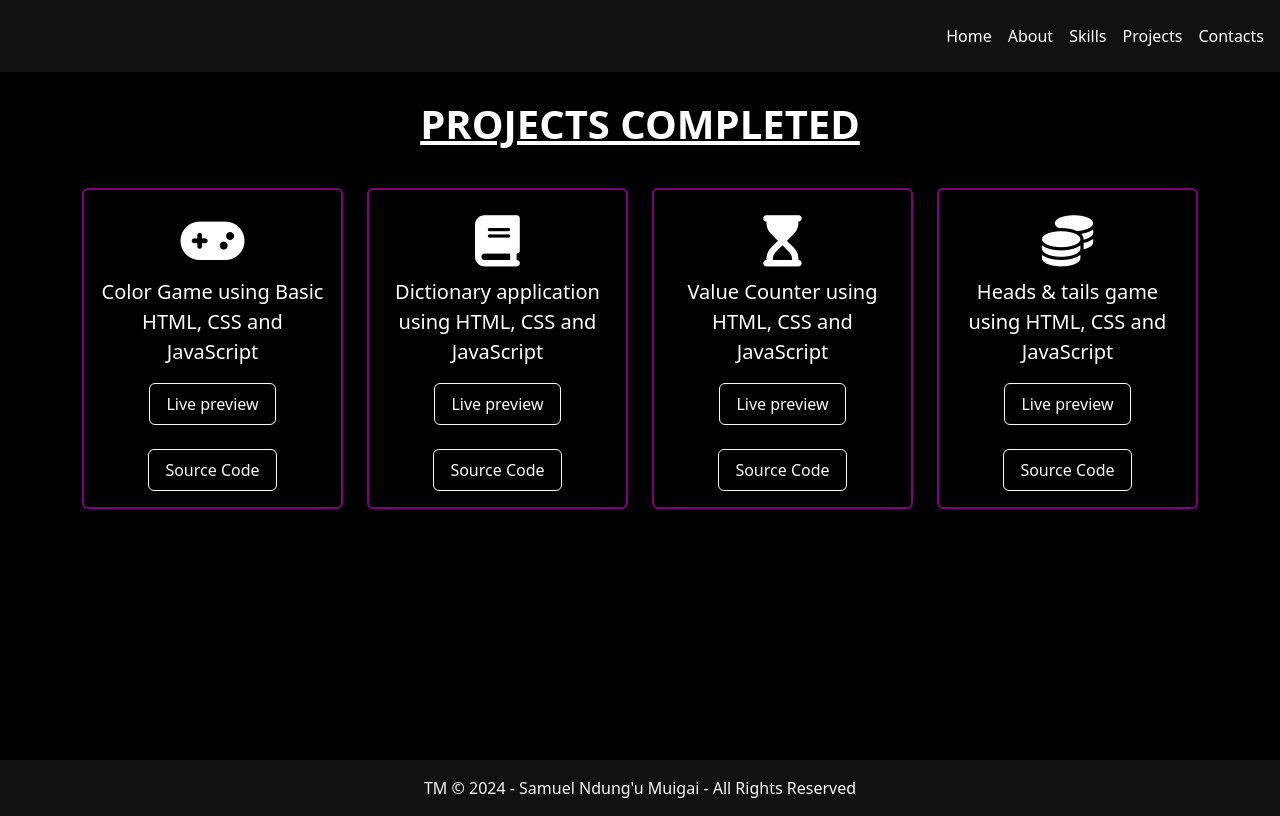
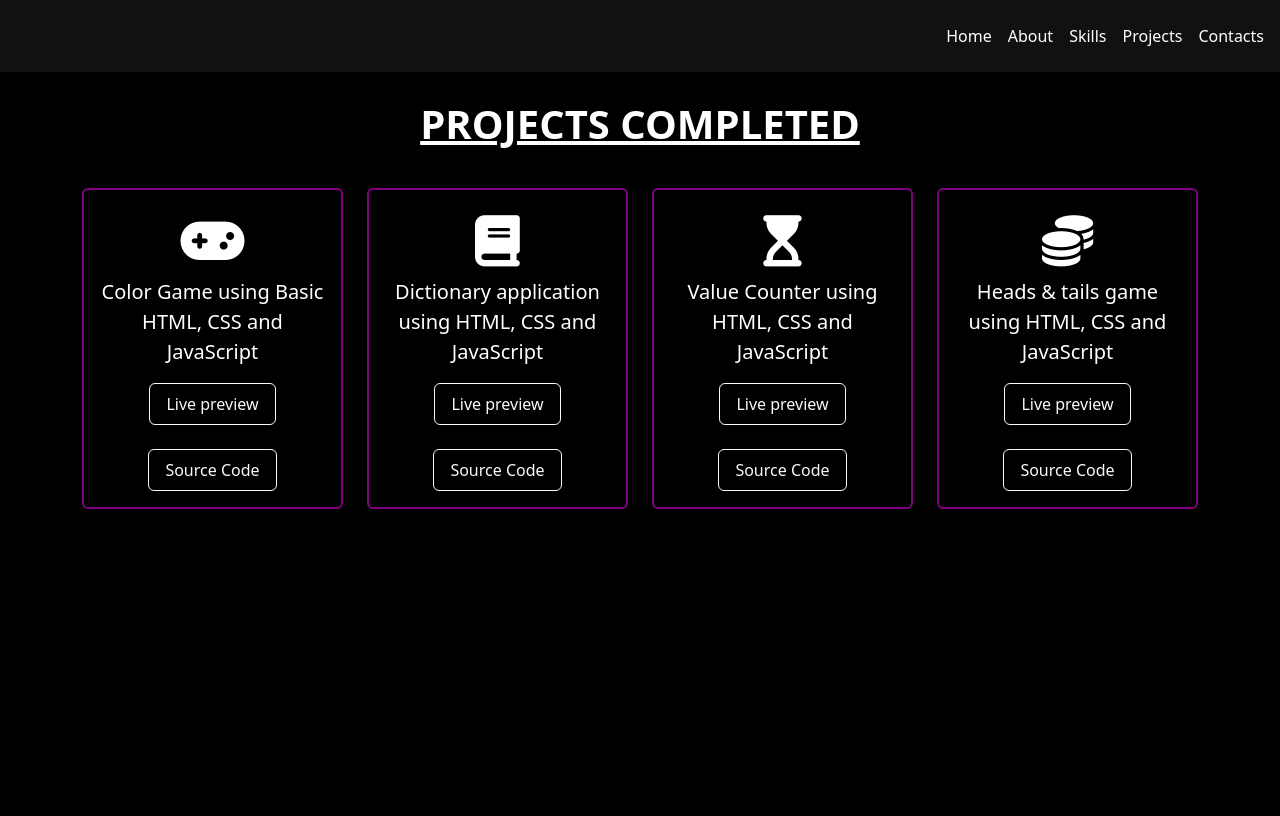
Before and after one commit to Ndungu-Muigai/portfolio, a React (Create React App) app: page /projects in a window 1280 px wide. Built offline with nearby package versions, Linux system fonts and the light colour scheme; a web font is replaced by a local one.

Commit message:
Deleted the footer

```diff
--- a/src/App.js
+++ b/src/App.js
@@ -6,9 +6,8 @@ import './assets/Navbar.css'
 import './assets/Skills.css'
 import './assets/Contacts.css'
 
-import { Routes, Route, useLocation } from 'react-router-dom';
+import { Routes, Route } from 'react-router-dom';
 
-import Footer from './Components/Footer';
 import NavBar from './Components/Navbar';
 import Home from './Pages/Home';
 import Skills from './Pages/Skills';
@@ -18,14 +17,6 @@ import About from './Pages/About';
 
 function App()
 {
-  const location=useLocation()
-
-  //Array of paths where the footer will be excluded
-  const excludePath=["/"]
-
-  //Checking if the current location's path is in the excludes path array
-  const  showFooter = excludePath.includes(location.pathname) ? true : false
-
   return (
     <>
       <NavBar/>
@@ -38,8 +29,6 @@ function App()
           <Route path='/contacts' element={<Contacts/>}></Route>
         </Routes>
       </div>
-      {console.log(showFooter)}
-      {!showFooter && <Footer/>}
     </>
   );
 }
--- a/src/Components/Footer.js
+++ /dev/null
@@ -1,17 +0,0 @@
-import Nav from 'react-bootstrap/Nav';
-import Navbar from 'react-bootstrap/Navbar';
-
-const Footer = () =>
-{
-    const year=new Date().getFullYear()
-
-    return (
-        <Navbar className='navbar'>
-            <Nav className='mx-auto p-2'>
-                <Nav.Item className='text-light'>TM © {year} - Samuel Ndung'u Muigai - All Rights Reserved</Nav.Item>
-            </Nav>
-        </Navbar>
-     );
-}
-
-export default Footer;
```
